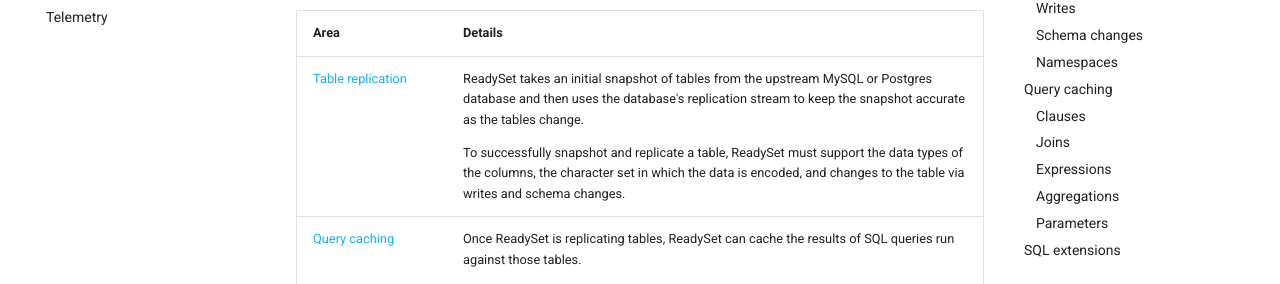
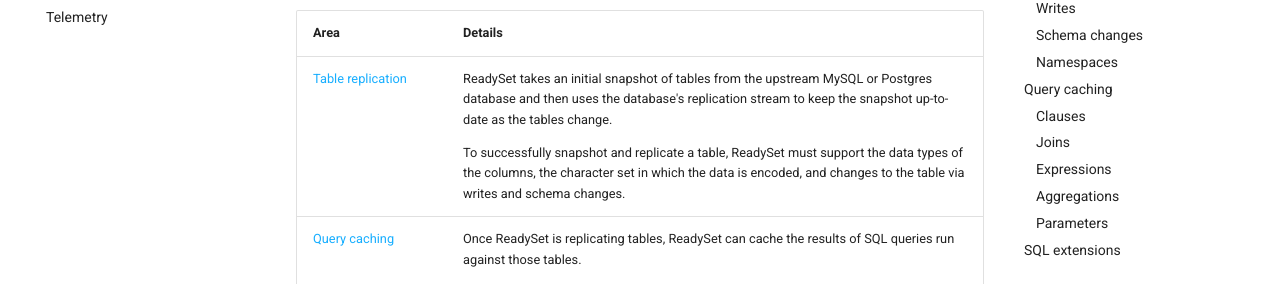
Before and after one commit to readysettech/docs-old, an MkDocs documentation site: the page built from docs/reference/sql-support.md, in a window 1280 px wide and 900 px high. Shown: the part 265-549 px from the top of the window. Built offline with MkDocs 1.6.1 and Material for MkDocs 9.7.7, drawn with Linux system fonts in a browser that asks for light colours; comment, search, counter and statistics services are not loaded.

Commit message:
Change word

```diff
--- a/docs/reference/sql-support.md
+++ b/docs/reference/sql-support.md
@@ -4,7 +4,7 @@
 
 | Area | Details |
 |------|-------------|
-| [Table replication](#table-replication) | <p>ReadySet takes an initial snapshot of tables from the upstream MySQL or Postgres database and then uses the database's replication stream to keep the snapshot accurate as the tables change.</p><p>To successfully snapshot and replicate a table, ReadySet must support the data types of the columns, the character set in which the data is encoded, and changes to the table via writes and schema changes.</p> |
+| [Table replication](#table-replication) | <p>ReadySet takes an initial snapshot of tables from the upstream MySQL or Postgres database and then uses the database's replication stream to keep the snapshot up-to-date as the tables change.</p><p>To successfully snapshot and replicate a table, ReadySet must support the data types of the columns, the character set in which the data is encoded, and changes to the table via writes and schema changes.</p> |
 | [Query caching](#query-caching) | <p>Once ReadySet is replicating tables, ReadySet can cache the results of SQL queries run against those tables.</p><p>To successfully cache the results of a query, ReadySet must support the SQL features and syntax in the query.</p> |
 | [SQL extensions](#sql-extensions) | ReadySet supports custom SQL commands for viewing queries that ReadySet has proxied to the upstream database, caching supported queries, viewing caches, and removing caches. |
 
```
